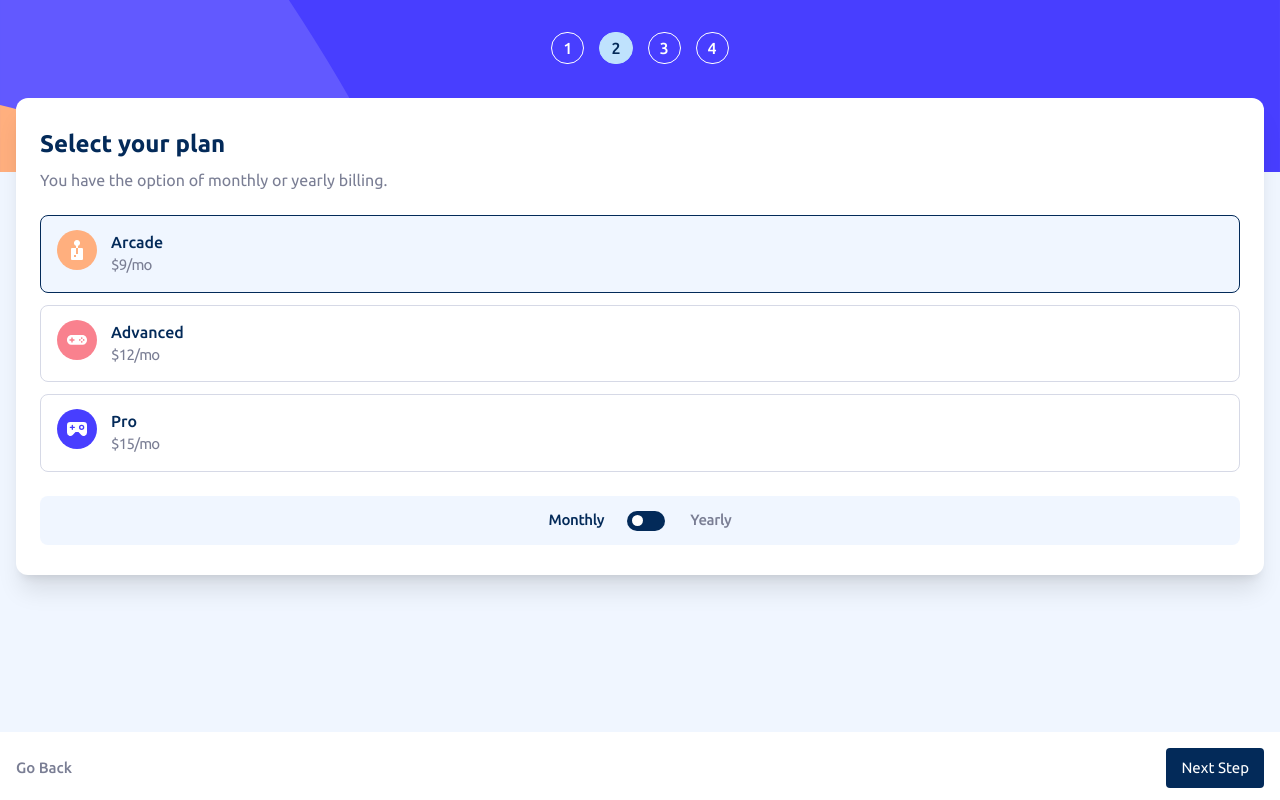
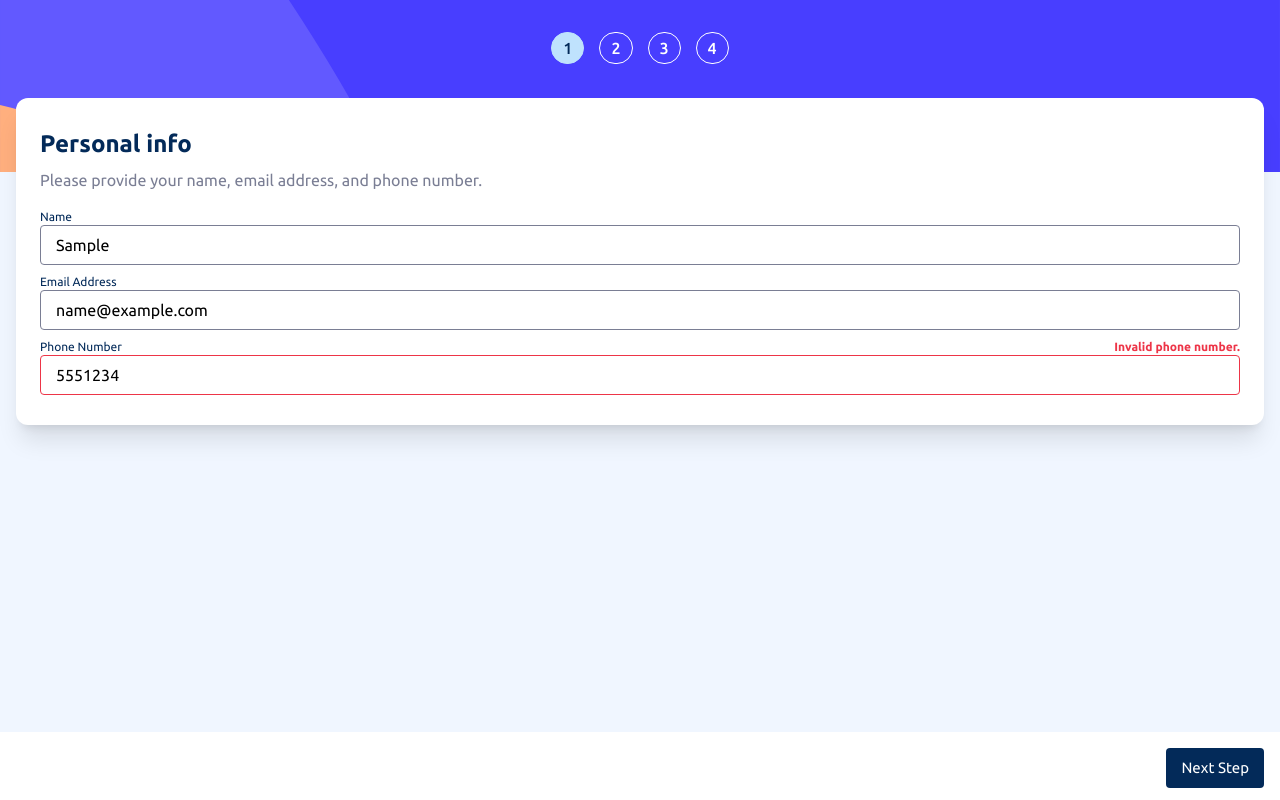
Before and after one commit to adityaphasu/multi-step-form, a React (Vite) app: page / in a window 1280 px wide. Both pictures are taken after typing "Sample", "name@example.com", "5551234" into the empty fields and a click on the button "Next Step". Built offline with nearby package versions, Linux system fonts and the light colour scheme.

Commit message:
add validation for personal info in Step1 and display error messages

```diff
--- a/src/components/Form.tsx
+++ b/src/components/Form.tsx
@@ -30,8 +30,25 @@ export const Form = ({
   const [isConfirmed, setIsConfirmed] = useState(false);
   const [loading, setLoading] = useState(false);
 
+  const [errors, setErrors] = useState<Record<string, string>>({});
+
+  const validateStep1 = () => {
+    const newErrors: Record<string, string> = {};
+    if (!formData.name?.trim()) newErrors.name = "Name is required.";
+    if (!formData.email?.trim()) newErrors.email = "Email is required.";
+    else if (!/^[^\s@]+@[^\s@]+\.[^\s@]+$/.test(formData.email))
+      newErrors.email = "Invalid email format.";
+    if (!formData.phone?.trim()) newErrors.phone = "Phone number is required.";
+    else if (!/^\+?\d{10,15}$/.test(formData.phone.replace(/[\s\-\(\)]/g, "")))
+      newErrors.phone = "Invalid phone number.";
+    setErrors(newErrors);
+    return Object.keys(newErrors).length === 0;
+  };
+
   const handleNext = (e: React.FormEvent) => {
     e.preventDefault();
+
+    if (step === 1 && !validateStep1()) return;
 
     if (step === 4) {
       setLoading(true);
@@ -39,7 +56,6 @@ export const Form = ({
         setLoading(false);
         setIsConfirmed(true);
       }, 3000);
-
       return;
     }
 
@@ -47,7 +63,7 @@ export const Form = ({
   };
 
   const steps = [
-    <Step1 formData={formData} setFormData={setFormData} />,
+    <Step1 formData={formData} setFormData={setFormData} errors={errors} />,
     <Step2 formData={formData} setFormData={setFormData} />,
     <Step3 formData={formData} setFormData={setFormData} />,
     <Step4 formData={formData} setStep={setStep} />,
--- a/src/components/Step1.tsx
+++ b/src/components/Step1.tsx
@@ -3,9 +3,11 @@ import type { FormData } from "../types/types";
 export const Step1 = ({
   formData,
   setFormData,
+  errors,
 }: {
   formData: FormData;
   setFormData: React.Dispatch<React.SetStateAction<FormData>>;
+  errors: Record<string, string>;
 }) => {
   return (
     <div className="px-6 py-7.5 flex flex-col gap-4">
@@ -17,41 +19,60 @@ export const Step1 = ({
       </div>
       <div className="flex flex-col gap-2.25">
         <div>
+          <div className="flex justify-between items-center">
             <label htmlFor="name" className="text-marine-blue text-xs">
               Name
             </label>
+            {errors.name && <p className="text-strawberry-red font-bold text-xs">{errors.name}</p>}
+          </div>
           <input
             type="text"
             id="name"
             value={formData.name}
             onChange={(e) => setFormData({ ...formData, name: e.target.value })}
-            className="w-full px-3.75 py-1.75 border border-cool-gray rounded focus:outline-marine-blue caret-marine-blue placeholder:font-medium placeholder:text-cool-gray placeholder:text-[15px] transition-all"
+            className={`w-full px-3.75 py-1.75 border rounded focus:outline-marine-blue caret-marine-blue placeholder:font-medium placeholder:text-cool-gray placeholder:text-[15px] transition-all ${
+              errors.name ? "border-strawberry-red" : "border-cool-gray"
+            }`}
             placeholder="e.g. Stephen King"
           />
         </div>
         <div>
+          <div className="flex justify-between items-center">
             <label htmlFor="email" className="text-marine-blue text-xs">
               Email Address
             </label>
+            {errors.email && (
+              <p className="text-strawberry-red font-bold text-xs">{errors.email}</p>
+            )}
+          </div>
           <input
             type="email"
             id="email"
             value={formData.email}
             onChange={(e) => setFormData({ ...formData, email: e.target.value })}
-            className="w-full px-3.75 py-1.75 border border-cool-gray rounded focus:outline-marine-blue caret-marine-blue placeholder:font-medium placeholder:text-cool-gray placeholder:text-[15px] transition-all"
+            className={`w-full px-3.75 py-1.75 border rounded focus:outline-marine-blue caret-marine-blue placeholder:font-medium placeholder:text-cool-gray placeholder:text-[15px] transition-all ${
+              errors.email ? "border-strawberry-red" : "border-cool-gray"
+            }`}
             placeholder="e.g. stephenking@lorem.com"
           />
         </div>
         <div>
+          <div className="flex justify-between items-center">
             <label htmlFor="phone" className="text-marine-blue text-xs">
               Phone Number
             </label>
+            {errors.phone && (
+              <p className="text-strawberry-red font-bold text-xs">{errors.phone}</p>
+            )}
+          </div>
           <input
             type="tel"
             id="phone"
             value={formData.phone}
             onChange={(e) => setFormData({ ...formData, phone: e.target.value })}
-            className="w-full px-3.75 py-1.75 border border-cool-gray rounded focus:outline-marine-blue caret-marine-blue placeholder:font-medium placeholder:text-cool-gray placeholder:text-[15px] transition-all"
+            className={`w-full px-3.75 py-1.75 border rounded focus:outline-marine-blue caret-marine-blue placeholder:font-medium placeholder:text-cool-gray placeholder:text-[15px] transition-all ${
+              errors.phone ? "border-strawberry-red" : "border-cool-gray"
+            }`}
             placeholder="e.g. +1 234 567 890"
           />
         </div>
```
Lines whose indentation alone changed are shown as unchanged.
